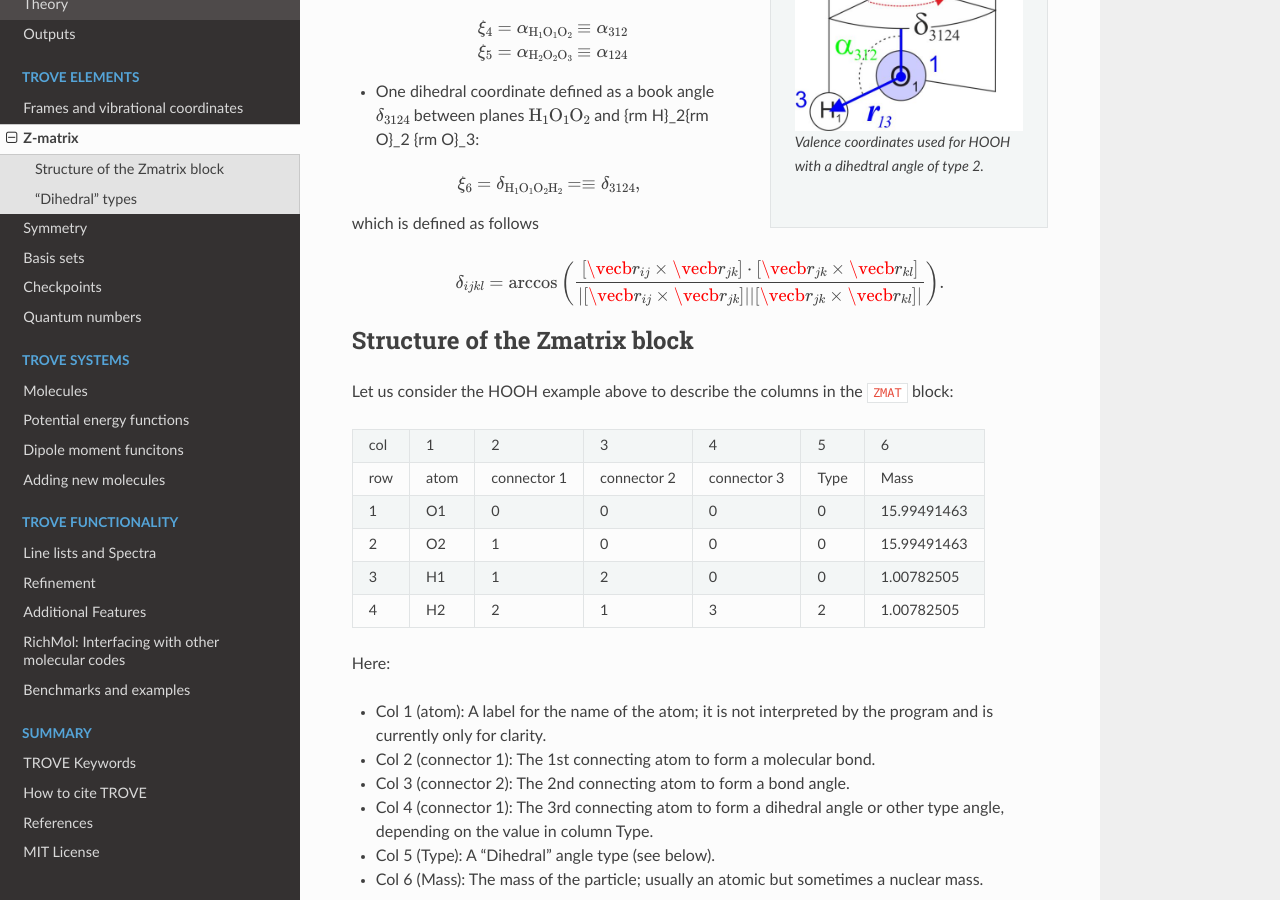
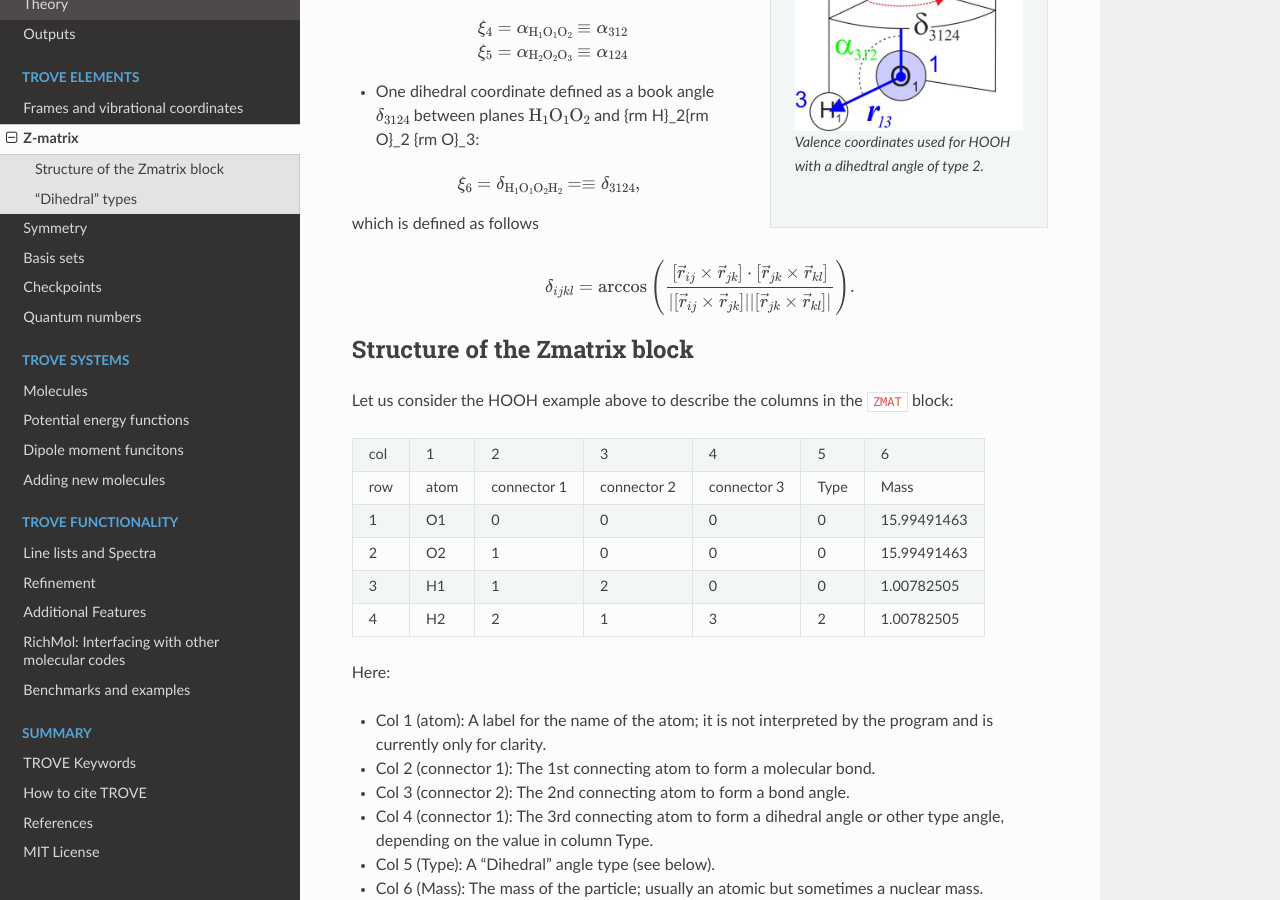
Before and after one commit to Trovemaster/TROVE, a Sphinx documentation site: the page built from docs/source/zmatrix.rst, in a window 1280 px wide and 900 px high, scrolled down 665 px. Built offline with Sphinx 7.4.7 and the Read the Docs theme 2.0.0, drawn with Linux system fonts in a browser that asks for light colours; formulas are drawn with MathJax 3.

Commit message:
Update zmatrix.rst

```diff
--- a/docs/source/zmatrix.rst
+++ b/docs/source/zmatrix.rst
@@ -58,7 +58,7 @@ which is defined as follows
 
 .. math::
 
-        \delta_{ijkl} =  \arccos\left(\frac{[\vecb{r}_{ij} \times \vecb{r}_{jk}]\cdot[\vecb{r}_{jk} \times \vecb{r}_{kl}] }{|[\vecb{r}_{ij} \times \vecb{r}_{jk}]| | [\vecb{r}_{jk} \times \vecb{r}_{kl}]|}\right).
+        \delta_{ijkl} =  \arccos\left(\frac{[\vec{r}_{ij} \times \vec{r}_{jk}]\cdot[\vec{r}_{jk} \times \vec{r}_{kl}] }{|[\vec{r}_{ij} \times \vec{r}_{jk}]| | [\vec{r}_{jk} \times \vec{r}_{kl}]|}\right).
 
 
 
```
